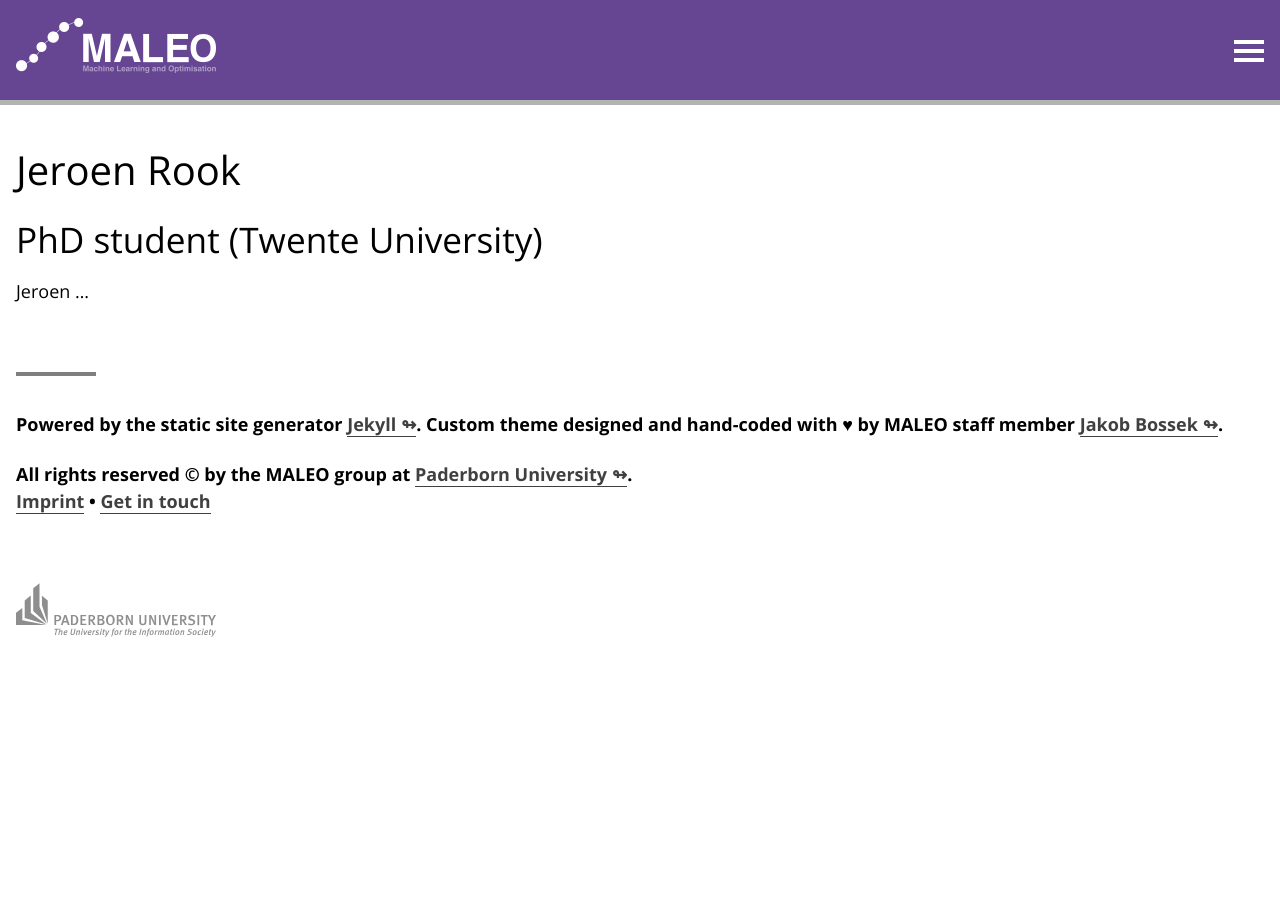
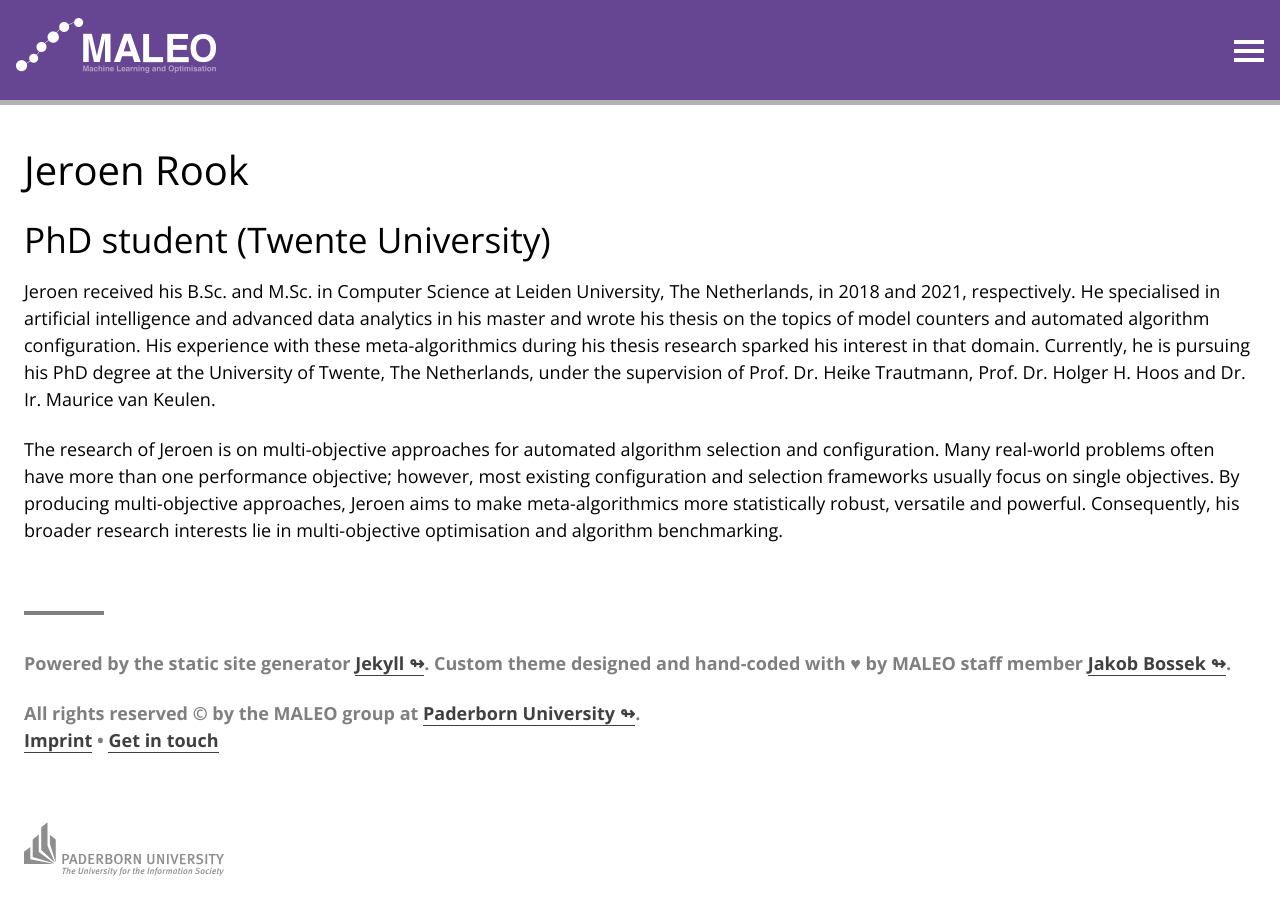
Before and after one commit to MALEO-research-group/MALEO-website, a Jekyll site: the page built from _staff_members/jrook.md, in a window 1280 px wide and 1040 px high. Shown: the top 915 px of the window. Built offline with Jekyll 4.4.1, drawn with Linux system fonts in a browser that asks for light colours.

Commit message:
minor changes and adaptations

```diff
--- a/_sass/main.scss
+++ b/_sass/main.scss
@@ -31,7 +31,7 @@
 $nav-link-hover-background-color: rgba(38, 60, 145, 0.3);
 
 $separator-color: rgba(0, 0, 0, 0.5);
-$citation-font-color: #dfdfdf;
+$citation-font-color: #bfbfbf;
 $abbreviation-highlight-color: #dfdfdf;
 $image-border-color: #dfdfdf;
 $button-color: var(--maleo-violet-light) !default;
@@ -132,6 +132,11 @@
 	margin-bottom: 0;
 }
 
+#content .highlight a:link {
+	color: white;
+	border-color: white;
+}
+
 blockquote {
 	font-style: italic;
 	font-weight: 500;
@@ -139,6 +144,8 @@
 	line-height: 1.7rem;
 	color: $citation-font-color;
 	quotes: "\201C""\201D""\2018""\2019";
+	border-left: 5px solid $header-background-color;
+	padding: 15px 15px 15px 25px;
 	margin-bottom: 25px;
 }
 
@@ -232,8 +239,9 @@
 	margin: 0 4rem 25px 0 !important;
 }
 
-footer {
+#content footer {
 	margin: 4rem 0rem;
+	color: rgba(0, 0, 0, 0.5);
 }
 
 // #logo:hover {
@@ -516,6 +524,13 @@
 	border-bottom: none !important;
 }
 
+// Hack to keep navigation visible even it has the style "display: none" assigend
+@media (min-width: 1500px) {
+	#main_nav {
+		display: block! important;
+	}
+}
+
 @media (max-width: 1500px) {
 	.column {
 		min-height: 10px; // small dummy value
@@ -533,20 +548,26 @@
 		position: fixed;
 		height: 100px;
 		width: 100%;
-		padding: 18px 0 0 1rem;
 		margin: 0;
 		z-index: 1000;
 		// overflow: hidden;
 		text-align: left;
+		padding-top: 18px;
 		box-shadow: 0px 5px 0px 	rgba(0, 0, 0, 0.3);
+	}
+
+	#sidebar h1 {
+		padding-left: 1rem;
 	}
 
 	#sidebar > div {
 		position: static;
+		margin-bottom: 0;
+		padding-bottom: 0;
 	}
 
 	#content {
-		padding: 140px 1rem 3rem;
+		padding: 140px 1.5rem 3rem;
 	}
 
 	#content > section {
@@ -555,11 +576,9 @@
 
 	#sidebar nav {
 		display: none;
-		width: 40%;
-		margin-left: 60%;
+		width: 100%;
 		margin-top: -20px;
-		text-align: right;
-		padding: 1rem;
+		padding: 0.5rem 1.5rem;
 		background: $header-background-color;
 	}
 
--- a/_staff_members/jrook.md
+++ b/_staff_members/jrook.md
@@ -9,6 +9,18 @@
 external_links:
   - linkedin:
     name: LinkedIn
-    url: https://www.linkedin.com/in/oliver-preuß-37318722a/
+    url: https://www.linkedin.com/in/jeroen-rook/
+  - googlescholar:
+    name: Google Scholar
+    url: https://scholar.google.nl/citations?user=x7vszLIAAAAJ&hl=en
+  - website:
+    name: Website
+    url: https://personen.utwente.nl/j.g.rook
+  - twitter:
+    name: X
+    url: https://twitter.com/jeroen_rook
 ---
-Jeroen ...
+Jeroen received his B.Sc. and M.Sc. in Computer Science at Leiden University, The Netherlands, in 2018 and 2021, respectively. He specialised in artificial intelligence and advanced data analytics in his master and wrote his thesis on the topics of model counters and automated algorithm configuration. His experience with these meta-algorithmics during his thesis research sparked his interest in that domain. Currently, he is pursuing his PhD degree at the University of Twente, The Netherlands, under the supervision of Prof. Dr. Heike Trautmann, Prof. Dr. Holger H. Hoos and Dr. Ir. Maurice van Keulen.
+
+The research of Jeroen is on multi-objective approaches for automated algorithm selection and configuration. Many real-world problems often have more than one performance objective; however, most existing configuration and selection frameworks usually focus on single objectives. By producing multi-objective approaches, Jeroen aims to make meta-algorithmics more statistically robust, versatile and powerful.
+Consequently, his broader research interests lie in multi-objective optimisation and algorithm benchmarking.
--- a/assets/js/main.js
+++ b/assets/js/main.js
@@ -58,6 +58,7 @@
   $("#menu_icon").on("click", function() {
     $("#main_nav").slideToggle();
     $(this).toggleClass("active");
+    // $("#main_nav").toggleClass("hide");
   });
 
   // dynamics for list of publications
--- a/index.html
+++ b/index.html
@@ -14,7 +14,7 @@
         <b>We are hiring!</b><br>
         Currently we are looking for extraordinary candidates for PhD. and PostDoc positions!
         </p>
-        <p>Are you interested? Please send us a meaningful application including at least an application letter, a <abbr title="Curriculum Vitae">CV</abbr>, transcript(s) of record, copies of your thesis to Marion Hucke using the subject <i>Application at MALEO</i></p>
+        <p>Are you interested? Please send us a meaningful application including at least an application letter, a <abbr title="Curriculum Vitae">CV</abbr>, transcript(s) of record, copies of your thesis to <a href="mailto:marion.hucke@uni-paderborn.de?subject=Application%20at%20MALEO" title="Write email to our assistant Marion Hucke">Marion Hucke</a> using the subject <i>Application at MALEO</i>.</p>
     </div>
 
     <p><b>The Machine Learning and Optimisation (MALEO) group, led by Prof. Dr. Heike Trautmann, was established in October 2023 at Paderborn University, Germany.</b></p>
```
Also changed, not shown: _posts/2023-12-13-MALEO-research-website-released.md (+5 -3 lines), _staff_members/hpurohit.md (deleted, +0 -10 lines), _staff_members/smukherjee.md (deleted, +0 -10 lines), _staff_members/uskvorc.md (deleted, +0 -10 lines), assets/images/jrook.jpg (added), assets/images/jrook.png (deleted). Lines whose indentation alone changed are shown as unchanged.
